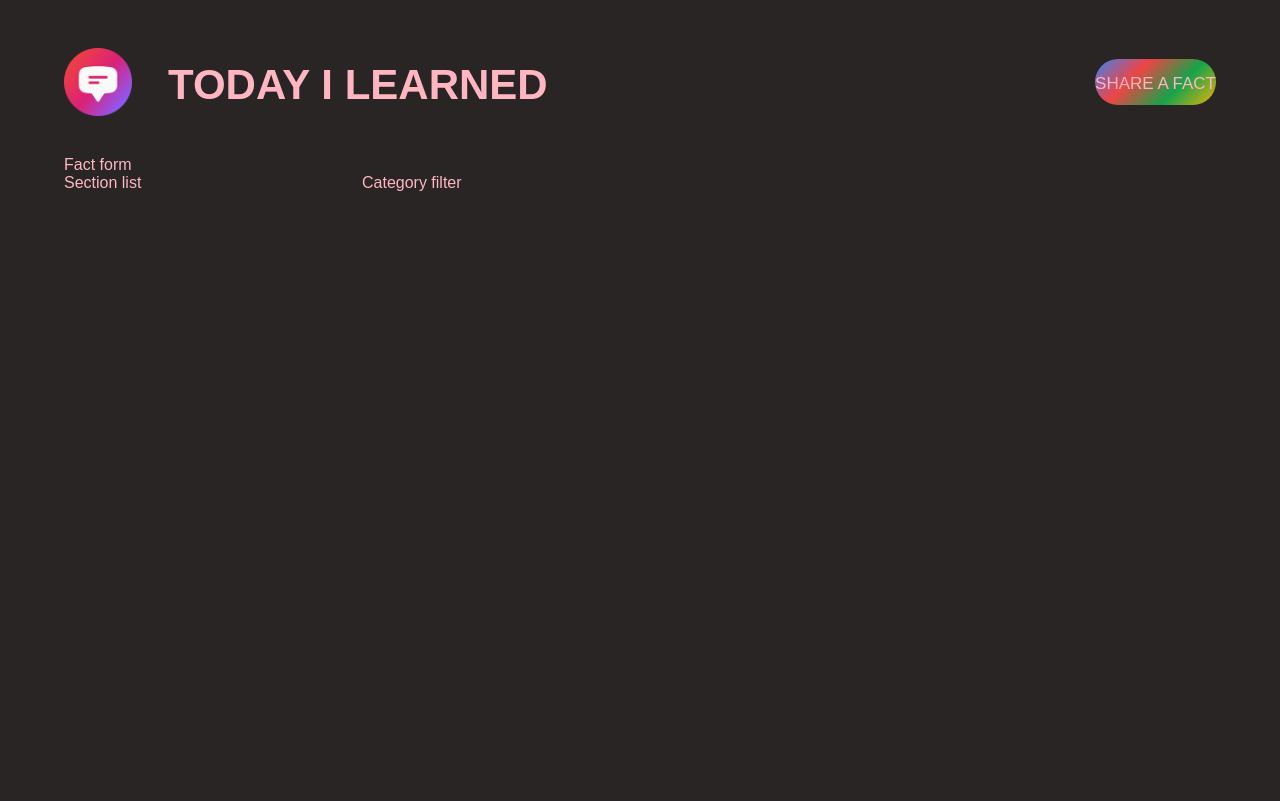
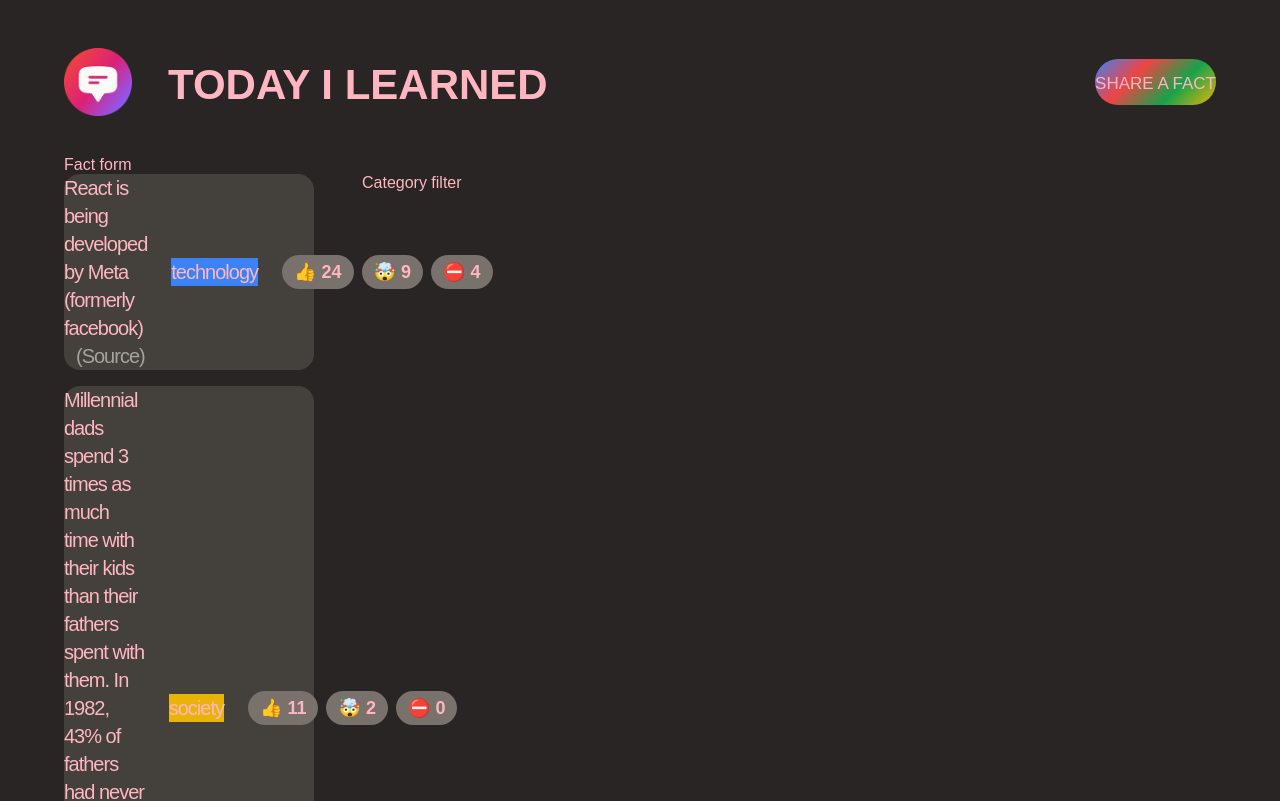
Before and after one commit to stellasunnn/beauty-sharing-blog-web, a React (Create React App) app: page / in a window 1280 px wide. Shown: the top 801 px of the page. Built offline with nearby package versions, Linux system fonts and the light colour scheme; a web font is replaced by a local one.

Commit message:
rendering the List of Facts

```diff
--- a/src/App.js
+++ b/src/App.js
@@ -1,4 +1,49 @@
 import './style.css';
+const CATEGORIES = [
+  { name: "technology", color: "#3b82f6" },
+  { name: "science", color: "#16a34a" },
+  { name: "finance", color: "#ef4444" },
+  { name: "society", color: "#eab308" },
+  { name: "entertainment", color: "#db2777" },
+  { name: "health", color: "#14b8a6" },
+  { name: "history", color: "#f97316" },
+  { name: "news", color: "#8b5cf6" },
+];
+
+const initialFacts = [
+  {
+    id: 1,
+    text: "React is being developed by Meta (formerly facebook)",
+    source: "https://opensource.fb.com/",
+    category: "technology",
+    votesInteresting: 24,
+    votesMindblowing: 9,
+    votesFalse: 4,
+    createdIn: 2021,
+  },
+  {
+    id: 2,
+    text: "Millennial dads spend 3 times as much time with their kids than their fathers spent with them. In 1982, 43% of fathers had never changed a diaper. Today, that number is down to 3%",
+    source:
+      "https://www.mother.ly/parenting/millennial-dads-spend-more-time-with-their-kids",
+    category: "society",
+    votesInteresting: 11,
+    votesMindblowing: 2,
+    votesFalse: 0,
+    createdIn: 2019,
+  },
+  {
+    id: 3,
+    text: "Lisbon is the capital of Portugal",
+    source: "https://en.wikipedia.org/wiki/Lisbon",
+    category: "society",
+    votesInteresting: 8,
+    votesMindblowing: 3,
+    votesFalse: 1,
+    createdIn: 2015,
+  },
+];
+
 
 function App() {
   return (
@@ -39,6 +84,34 @@ function CategoryFilter() {
 }
 
 function FactList() {
-  return <section>Section list</section>;
+  // TEMPORARY
+  const facts = initialFacts;
+  return <section><ul className = "facts-list">{
+    facts.map((fact) =>(
+      <li key={fact.id}className="fact">
+      <p>
+        {fact.text}
+        <a
+          className="source"
+          href={fact.source}
+          target="_blank"
+          >
+            (Source)
+          </a>
+      </p>
+      <span clasName="tag" style = {{
+      backgroundColor: CATEGORIES.find((cat) => cat.name === fact.category).color}}>
+        {fact.category}
+        </span>
+
+      <div className="vote-buttons">
+        <button>👍 {fact.votesInteresting}</button>
+        <button>🤯 {fact.votesMindblowing}</button>
+        <button>⛔️ {fact.votesFalse}</button>
+      </div>
+    </li>
+  ))}
+    </ul>
+  </section>;
 }
 export default App;
```
